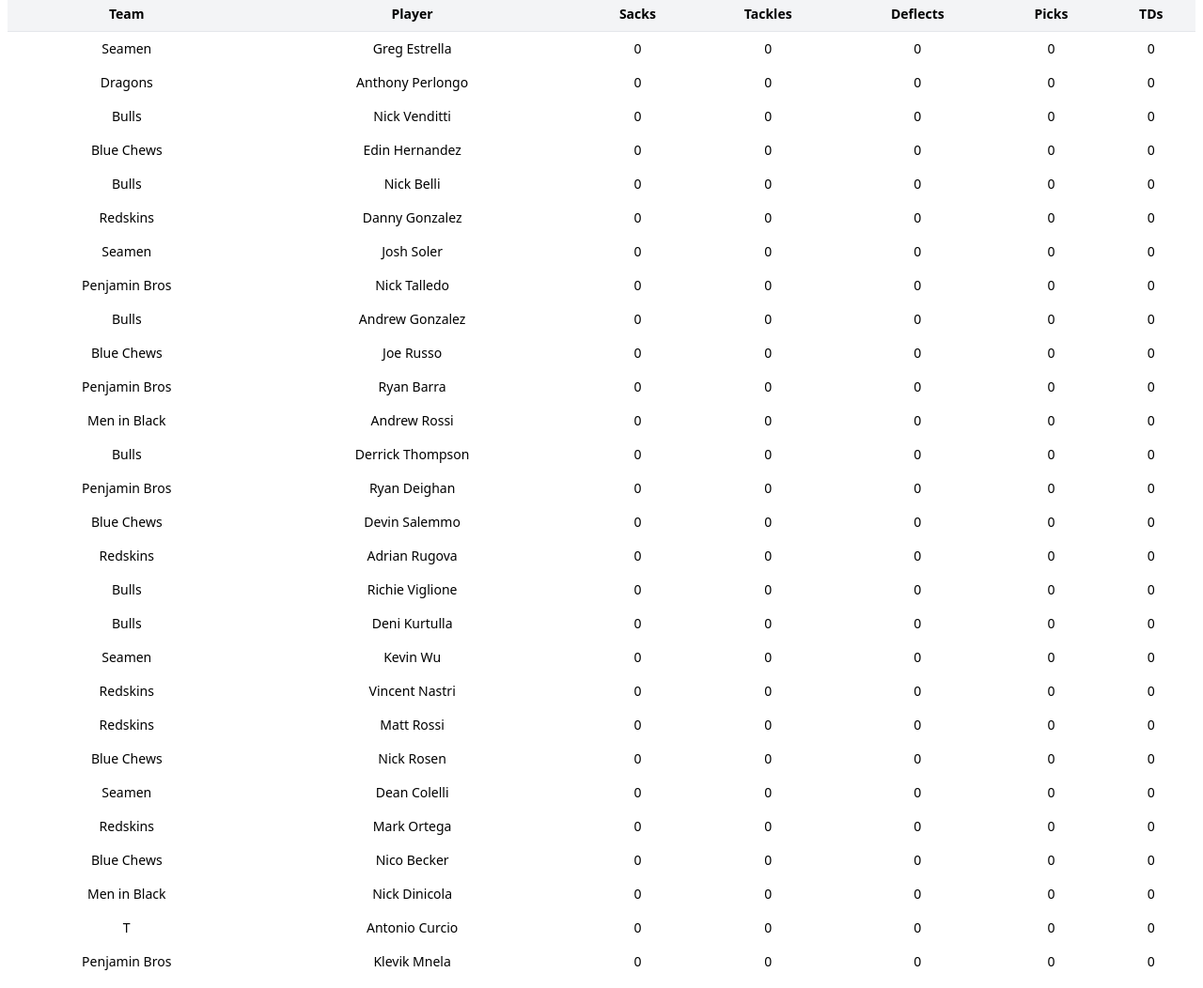
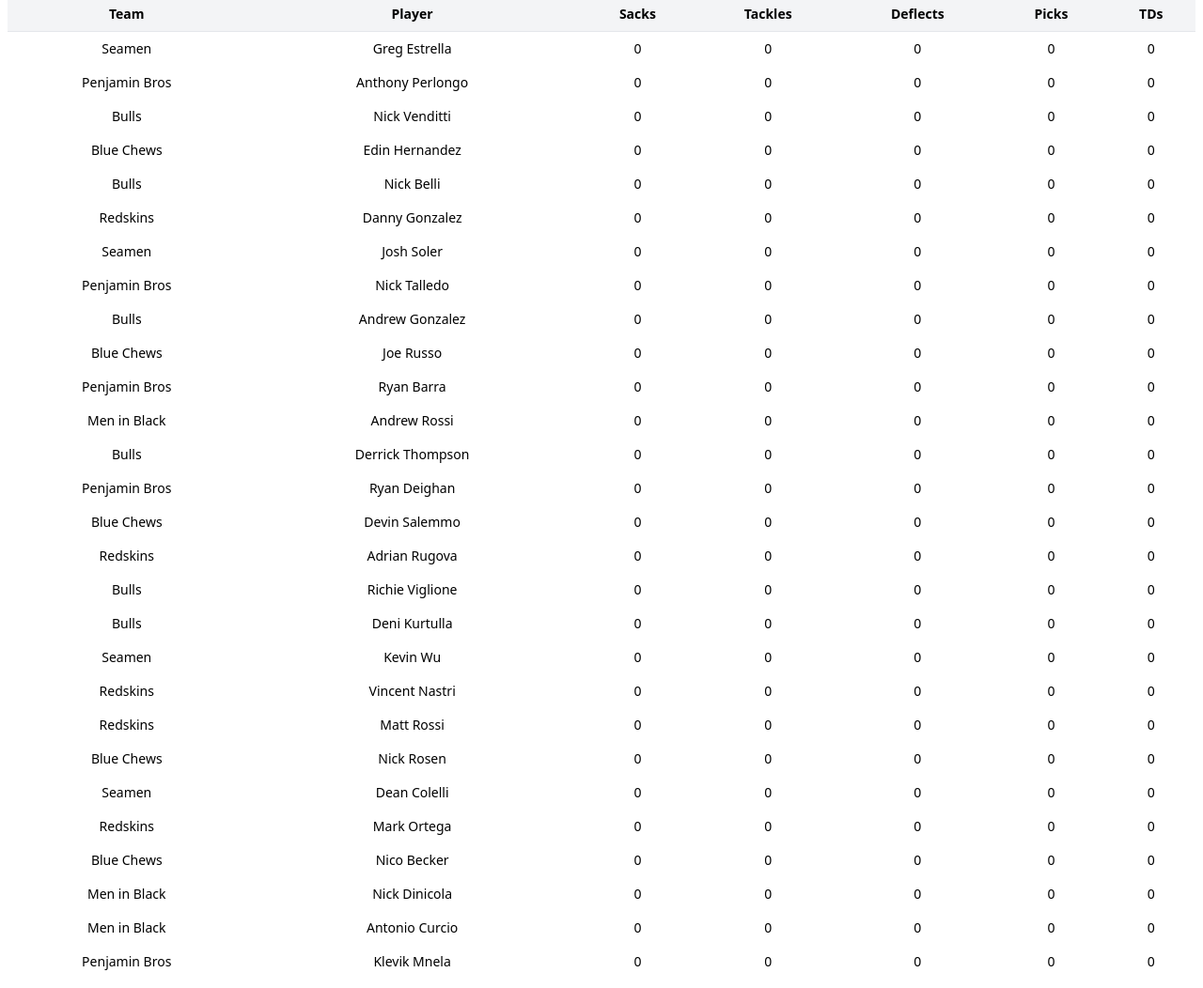
Before and after one commit to NickTalledo/HFL2.0, a React (Vite) app: page /Dtable in a window 1280 px wide. Shown: the part 214-1266 px from the top of the page at 94% size. Built offline with nearby package versions, Linux system fonts and the light colour scheme.

Commit message:
team fixes

```diff
--- a/src/data/oStats.js
+++ b/src/data/oStats.js
@@ -15,7 +15,7 @@ export const oStats = [
     dtouchdowns: 0,
   },
   {
-    team: "Dragons",
+    team: "Penjamin Bros",
     player: "Anthony Perlongo",
     receptions: 0,
     yards: 0,
@@ -340,7 +340,7 @@ export const oStats = [
     dtouchdowns: 0,
   },
   {
-    team: "T",
+    team: "Men in Black",
     player: "Antonio Curcio",
     receptions: 0,
     yards: 0,
```
